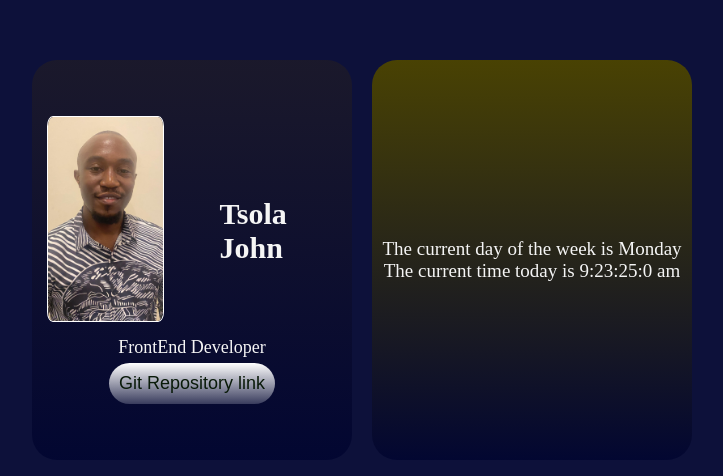
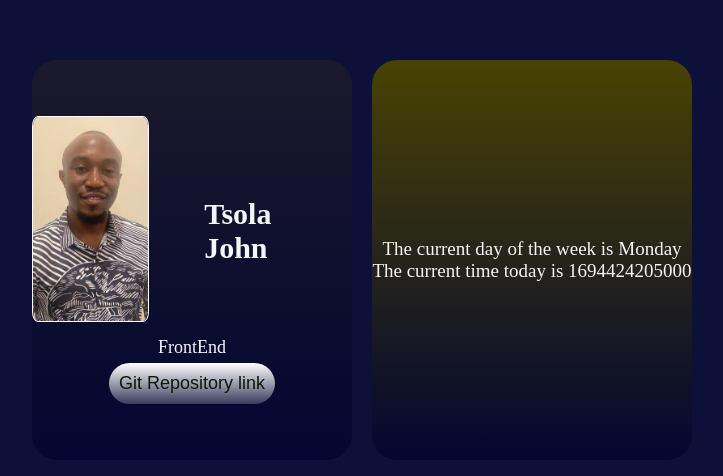
Before and after one commit to Tso4la1/pageCreation-task1, a plain HTML site: page index.html in a window 1280 px wide. Shown: the part 140-616 px from the top of the page, without its empty margins (278-1001 px from the left). Drawn offline with Linux system fonts and the light colour scheme.

Commit message:
ok removed hours and min

```diff
--- a/index.html
+++ b/index.html
@@ -12,9 +12,9 @@
         <div class="UserProfile">
             <div class="slackDetails">
                 <img class="profilePic" data-testid="slackDisplayImage" src="./images/TsolaJohn.JPG" alt="TsolaJohn">
-                <p class="userName" data-testid="slackUserName">Tsola <br> John</p>
+                <p class="userName" data-testid="slackUserName">Tsola John</p>
             </div>
-            <span data-testid="myTrack">FrontEnd Developer</span>
+            <span data-testid="myTrack">FrontEnd</span>
             <a data-testid="githubURL" href="https://github.com/Tso4la1/pageCreation-task1" ><button>Git Repository link</button></a>
         </div>
         <div class="runTime">
--- a/index.js
+++ b/index.js
@@ -8,13 +8,8 @@ document.getElementById("currentUTCTime").innerHTML= timeFormat(date)
 
 
 function timeFormat(date){
-    let hour = date.getHours();
-    let min = date.getMinutes();
-    let sec = date.getSeconds();
-    let milli = date.getMilliseconds();
-    let morningNoon = hour >= 12 ? "pm" : "am"
+    let milli = date.getTime();
 
-    hour = (hour % 12 ) || 12;
 
-    return `The current time today is ${hour}:${min}:${sec}:${milli} ${morningNoon}`
+    return `The current time today is ${milli}`
 }
--- a/style.css
+++ b/style.css
@@ -109,6 +109,7 @@ button:hover{
         align-items: center;
         justify-content: center;
         gap: 2px;
+        margin-left: 25px;
     }
 
     .profilePic{
@@ -123,6 +124,7 @@ button:hover{
         margin-right: 50px;
         font-size:20px;
         font-weight: 600;
+        margin-left: 25px;
     }
 
     span{
```
